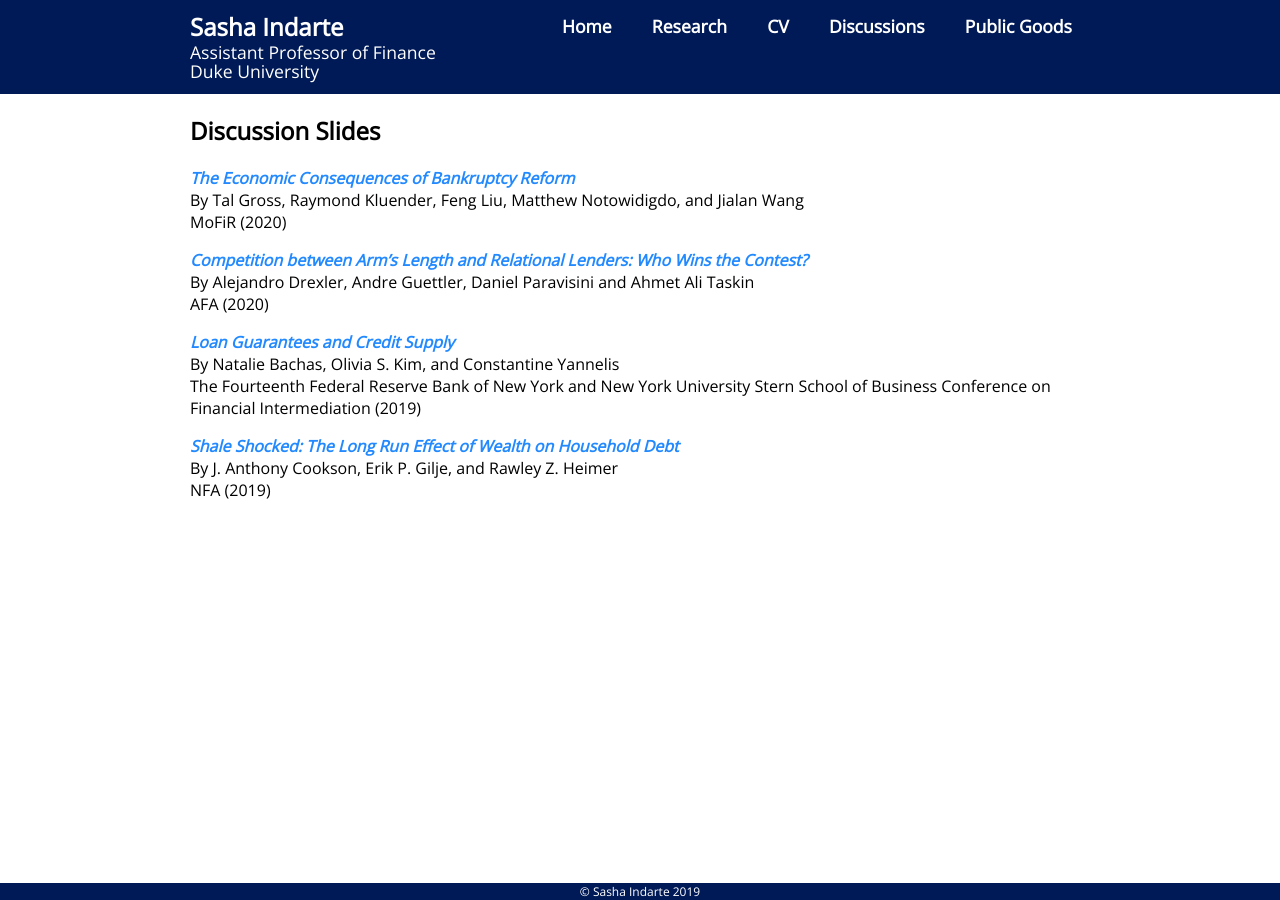
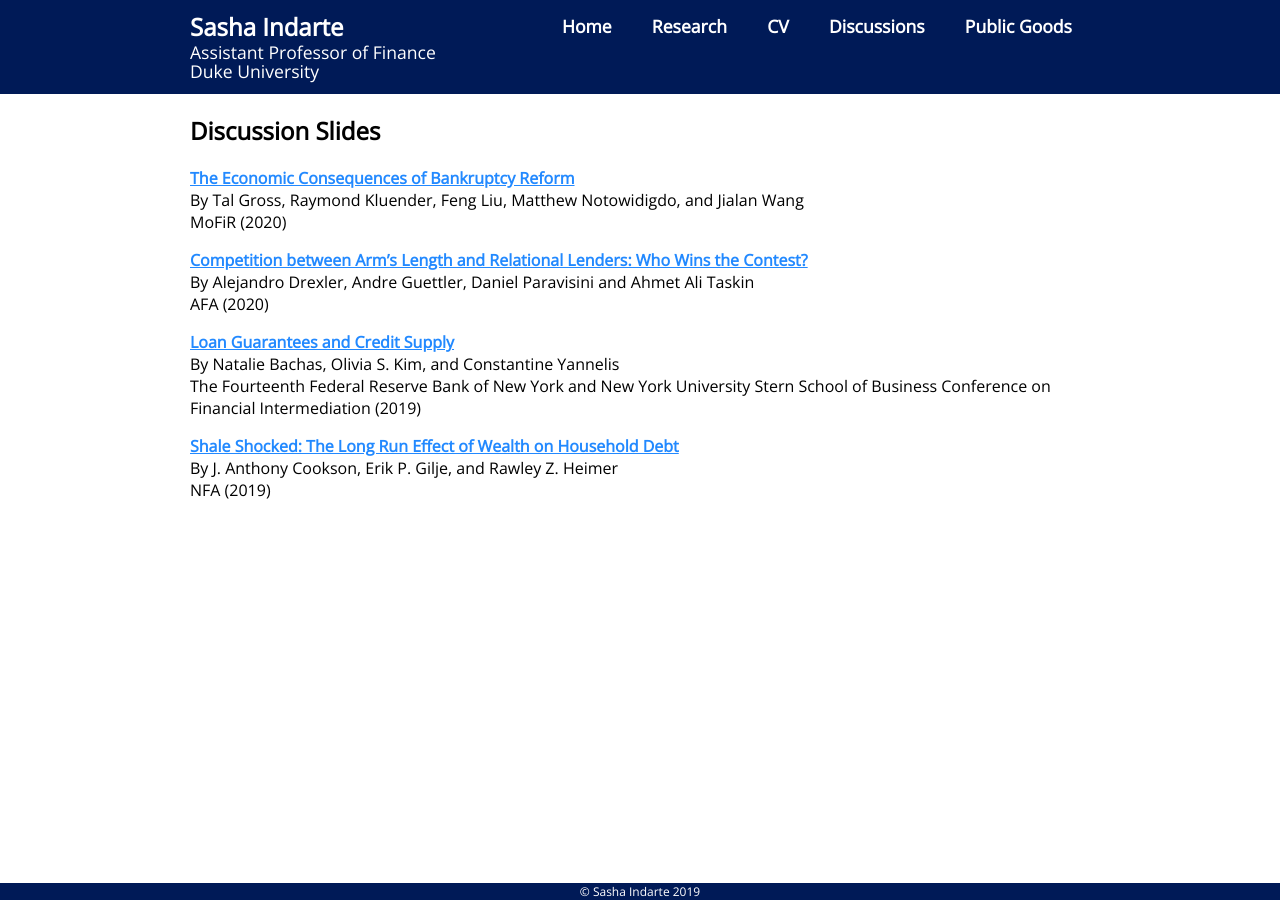
Before and after one commit to sashaindarte/sashaindarte.github.io, a Jekyll site: the page built from discussions/index.html, in a window 1280 px wide. Built offline with Jekyll 4.4.1, drawn with Linux system fonts in a browser that asks for light colours.

Commit message:
italic to underline

```diff
--- a/discussions/index.html
+++ b/discussions/index.html
@@ -10,7 +10,7 @@ title: Sasha Indarte - Discussions
     		<h2>Discussion Slides</h2>
 
 		<p> <a href = "https://sashaindarte.github.io/discussions/sasha_discussion_GKLNW.pdf">
-			<i>The Economic Consequences of Bankruptcy Reform</i></a>
+			<u>The Economic Consequences of Bankruptcy Reform</u></a>
 			<br>
 			By Tal Gross, Raymond Kluender, Feng Liu, Matthew Notowidigdo, and Jialan Wang
 			<br>
@@ -18,7 +18,7 @@ title: Sasha Indarte - Discussions
 		</p>
 
 		<p> <a href = "https://sashaindarte.github.io/discussions/sasha%20-%20DISCUSSION%20bank%20comp.pdf">
-			<i>Competition between Arm’s Length and Relational Lenders: Who Wins the Contest?</i></a>
+			<u>Competition between Arm’s Length and Relational Lenders: Who Wins the Contest?</u></a>
 			<br>
 			By Alejandro Drexler, Andre Guettler, Daniel Paravisini and Ahmet Ali Taskin
 			<br>
@@ -26,7 +26,7 @@ title: Sasha Indarte - Discussions
 		</p>
 
 		<p> <a href = "https://sashaindarte.github.io/discussions/sasha%20-%20loan%20notch%20DISCUSSION.pdf">
-			<i>Loan Guarantees and Credit Supply</i></a>
+			<u>Loan Guarantees and Credit Supply</u></a>
 			<br>
 			By Natalie Bachas, Olivia S. Kim, and Constantine Yannelis
 			<br>
@@ -34,7 +34,7 @@ title: Sasha Indarte - Discussions
 		</p>
 
 		<p> <a href = "https://sashaindarte.github.io/discussions/indarte_NFA_discussion.pdf">
-			<i>Shale Shocked: The Long Run Effect of Wealth on Household Debt</i></a>
+			<u>Shale Shocked: The Long Run Effect of Wealth on Household Debt</u></a>
 			<br>
 			By J. Anthony Cookson, Erik P. Gilje, and Rawley Z. Heimer
 			<br>
```
